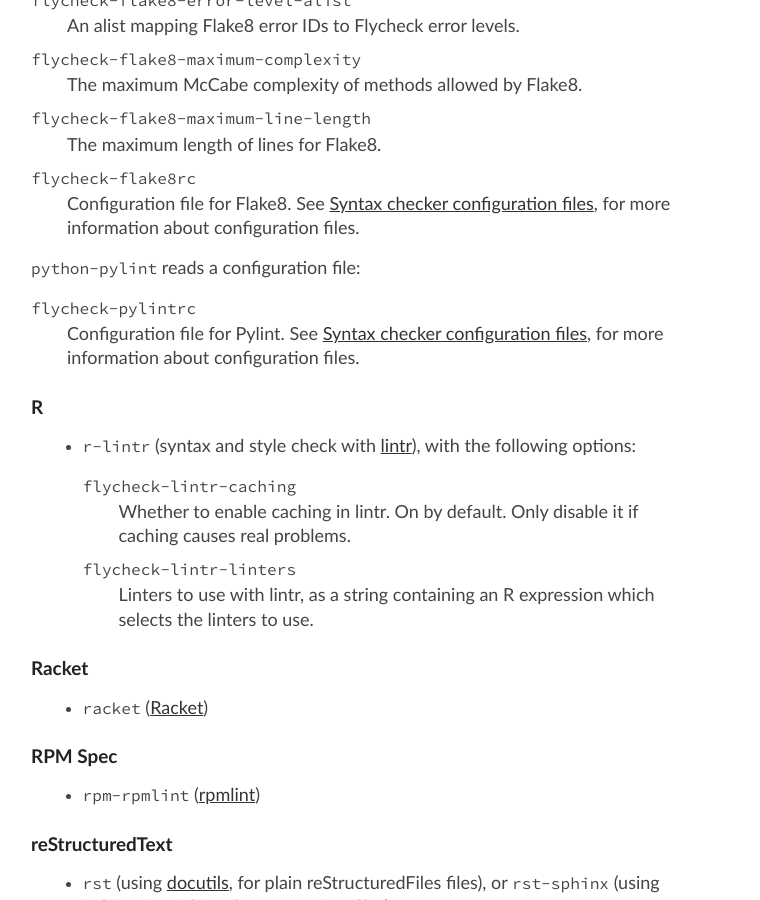
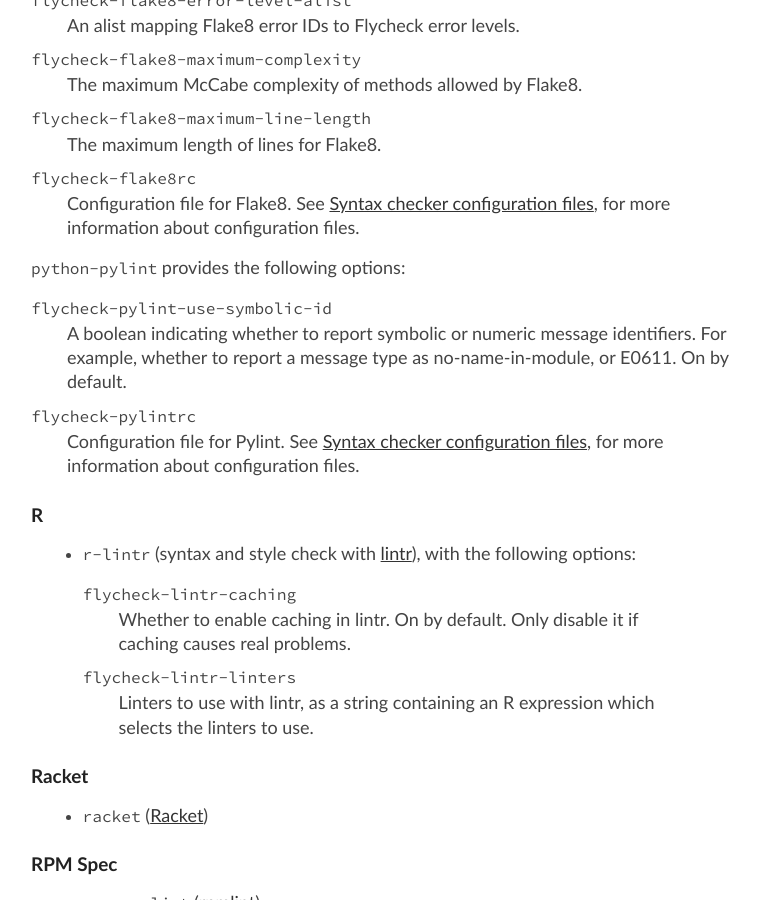
Before and after one commit to cmarqu/flycheck.github.io, a Jekyll site: the page manual/latest/Supported-languages.html, which Jekyll copies as it is, in a window 1280 px wide and 900 px high, scrolled down 8660 px. Shown: the whole window, without its empty margins (259-1019 px from the left). Built offline with Jekyll 4.4.1, drawn with Linux system fonts in a browser that asks for light colours.

Commit message:
Update manual from flycheck/flycheck@7e899eb

```diff
--- a/manual/latest/Function-and-Variable-Index.html
+++ b/manual/latest/Function-and-Variable-Index.html
@@ -174,6 +174,7 @@
 <tr><td></td><td valign="top"><a href="Supported-languages.html#index-flycheck_002dphpcs_002dstandard"><code>flycheck-phpcs-standard</code></a>:</td><td>&nbsp;</td><td valign="top"><a href="Supported-languages.html#Supported-languages">Supported languages</a></td></tr>
 <tr><td></td><td valign="top"><a href="Supported-languages.html#index-flycheck_002dphpmd_002drulesets"><code>flycheck-phpmd-rulesets</code></a>:</td><td>&nbsp;</td><td valign="top"><a href="Supported-languages.html#Supported-languages">Supported languages</a></td></tr>
 <tr><td></td><td valign="top"><a href="Navigating-errors.html#index-flycheck_002dprevious_002derror"><code>flycheck-previous-error</code></a>:</td><td>&nbsp;</td><td valign="top"><a href="Navigating-errors.html#Navigating-errors">Navigating errors</a></td></tr>
+<tr><td></td><td valign="top"><a href="Supported-languages.html#index-flycheck_002dpylint_002duse_002dsymbolic_002did"><code>flycheck-pylint-use-symbolic-id</code></a>:</td><td>&nbsp;</td><td valign="top"><a href="Supported-languages.html#Supported-languages">Supported languages</a></td></tr>
 <tr><td></td><td valign="top"><a href="Supported-languages.html#index-flycheck_002dpylintrc"><code>flycheck-pylintrc</code></a>:</td><td>&nbsp;</td><td valign="top"><a href="Supported-languages.html#Supported-languages">Supported languages</a></td></tr>
 <tr><td></td><td valign="top"><a href="Supported-languages.html#index-flycheck_002drubocop_002dlint_002donly"><code>flycheck-rubocop-lint-only</code></a>:</td><td>&nbsp;</td><td valign="top"><a href="Supported-languages.html#Supported-languages">Supported languages</a></td></tr>
 <tr><td></td><td valign="top"><a href="Supported-languages.html#index-flycheck_002drubocoprc"><code>flycheck-rubocoprc</code></a>:</td><td>&nbsp;</td><td valign="top"><a href="Supported-languages.html#Supported-languages">Supported languages</a></td></tr>
--- a/manual/latest/Supported-languages.html
+++ b/manual/latest/Supported-languages.html
@@ -833,9 +833,16 @@
 </p></dd>
 </dl>
 
-<p><code>python-pylint</code> reads a configuration file:
+<p><code>python-pylint</code> provides the following options:
 </p>
 <dl compact="compact">
+<dt><code>flycheck-pylint-use-symbolic-id</code></dt>
+<dd><a name="index-flycheck_002dpylint_002duse_002dsymbolic_002did"></a>
+<p>A boolean indicating whether to report symbolic or numeric message identifiers.
+For example, whether to report a message type as no-name-in-module, or E0611.
+On by default.
+</p>
+</dd>
 <dt><code>flycheck-pylintrc</code></dt>
 <dd><a name="index-flycheck_002dpylintrc"></a>
 <p>Configuration file for Pylint.  See <a href="Configuring-checkers.html#Syntax-checker-configuration-files">Syntax checker configuration files</a>, for more information about configuration files.
```
